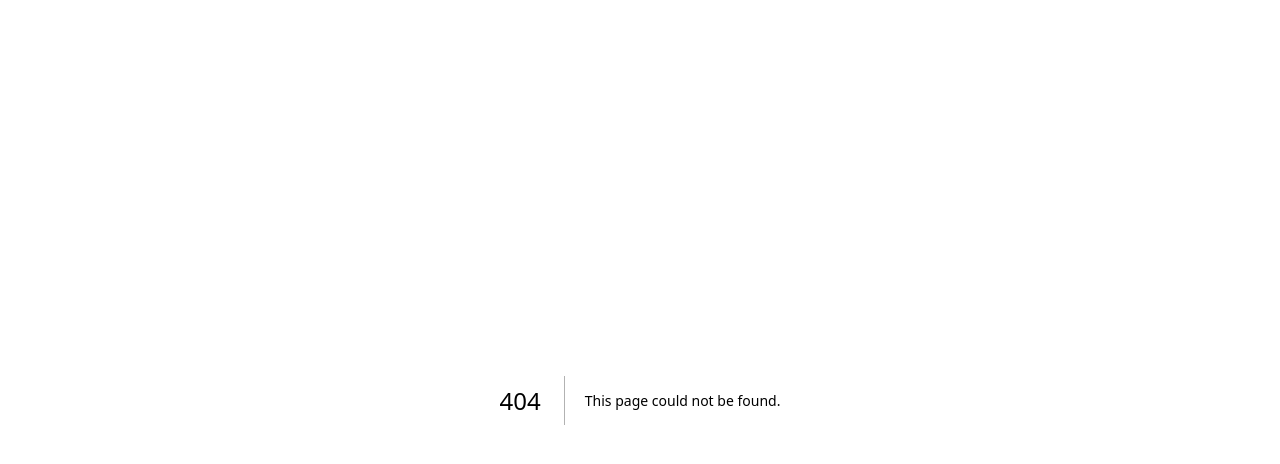
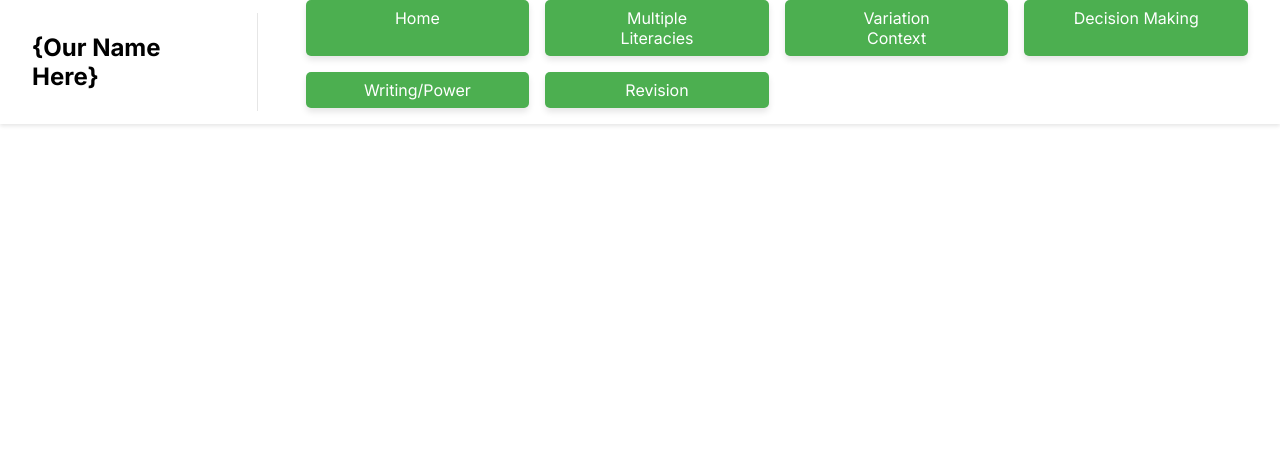
Before and after one commit to UCF-GroupProj/ENCProfolio, a Next.js app: page /literacy in a window 1280 px wide. Before the commit this address had no page. Shown: the top 464 px of the page. Built offline with nearby package versions, Linux system fonts and the light colour scheme.

Commit message:
Some okay navbar?

```diff
--- a/src/app/Component/topbar.module.css
+++ b/src/app/Component/topbar.module.css
@@ -1,9 +1,77 @@
-.container {
+.topbar {
   display: flex;
-  justify-content: space-between;
-
+  justify-content: flex-start;
   align-items: center;
-  padding: 0 2rem;
+  padding: 0;
   background-color: #fff;
   box-shadow: 0 2px 4px rgba(0, 0, 0, 0.1);
 }
+.topbar > div:first-child {
+  padding: 0 2rem;
+  min-width: 150px;
+  border-right: 1px solid #e6e6e6;
+  margin-right: 1rem;
+}
+.navContainer {
+  /* create a grid container that supports unknown number of nav buttons */
+  display: grid;
+  grid-template-columns: repeat(6, 1fr);
+  column-gap: 1rem; /* Adjust the gap between grid items */
+  row-gap: 1rem;
+  justify-content: center;
+}
+.navbtn {
+  /* generate a nice a tag button */
+  background-color: #4CAF50;
+  border: none;
+  color: white;
+  padding: 0.5rem 3rem;
+  text-align: center;
+  text-decoration: none;
+  display: inline-block;
+  font-size: 16px;
+  cursor: pointer;
+  border-radius: 5px;
+  box-sizing: border-box;
+  /* transition: all 0.3s ease 0s; */
+  transition: background-color 0.3s ease, transform 0.3s ease, box-shadow 0.3s ease;
+  box-shadow: 0 4px 6px rgba(0, 0, 0, 0.1);
+}
+.navbtn:hover {
+  background-color: #378039;
+  transform: translateY(2px);
+  box-shadow: 0 8px 12px rgba(0, 0, 0, 0.2);
+}
+
+@media (max-width: 1360px) {
+  .navContainer {
+      grid-template-columns: repeat(5, 1fr);
+      padding: 0 2rem 1rem 2rem;
+  }
+}
+
+@media (max-width: 1280px) {
+  .navContainer {
+      grid-template-columns: repeat(4, 1fr);
+      padding: 0 2rem 1rem 2rem;
+  }
+}
+@media (max-width: 1080px) {
+  .navContainer {
+      grid-template-columns: repeat(3, 1fr);
+      padding: 0 2rem 1rem 2rem;
+  }
+}
+@media (max-width: 900px) {
+  .navContainer {
+      grid-template-columns: repeat(2, 1fr);
+      padding: 0 2rem 1rem 2rem;
+  }
+}
+@media (max-width: 720px) {
+  .navContainer {
+      grid-template-columns: repeat(1, 1fr);
+      padding: 0 2rem 1rem 2rem;
+      min-width: 0;
+  }
+}
--- a/src/app/Component/topbar.tsx
+++ b/src/app/Component/topbar.tsx
@@ -2,16 +2,21 @@
 
 import React from "react";
 import style from './topbar.module.css';
-
+import Link from "next/link";
 
 export default class NavBar extends React.Component {
     render() {
-        return (<div className={style.container}>
+        return (<div className={style.topbar}>
             <div>
                 <h2>{"{Our Name Here}"}</h2>
             </div>
-            <div>
-                <p>TaB</p>
+            <div className={style.navContainer}>
+                <Link className={style.navbtn} href="/">Home</Link>
+                <Link className={style.navbtn} href="/literacy">Multiple Literacies</Link>
+                <Link className={style.navbtn} href="/context">Variation Context</Link>
+                <Link className={style.navbtn} href="/decision">Decision Making</Link>
+                <Link className={style.navbtn} href="/power">Writing/Power</Link>
+                <Link className={style.navbtn} href="/revision">Revision</Link>
             </div>
         </div>)
     }
--- /dev/null
+++ b/src/app/literacy/page.tsx
@@ -0,0 +1,12 @@
+import Image from 'next/image'
+import styles from './page.module.css'
+import Topbar from '../Component/topbar';
+import { Fragment } from 'react';
+
+export default function Home() {
+  return (
+    <Fragment>
+      <Topbar/>
+    </Fragment>
+  )
+}
```
Also changed, not shown: src/app/context/page.tsx (added, +12 -0 lines), src/app/decision/page.tsx (added, +12 -0 lines), src/app/power/page.tsx (added, +12 -0 lines), src/app/revision/page.tsx (added, +12 -0 lines).
